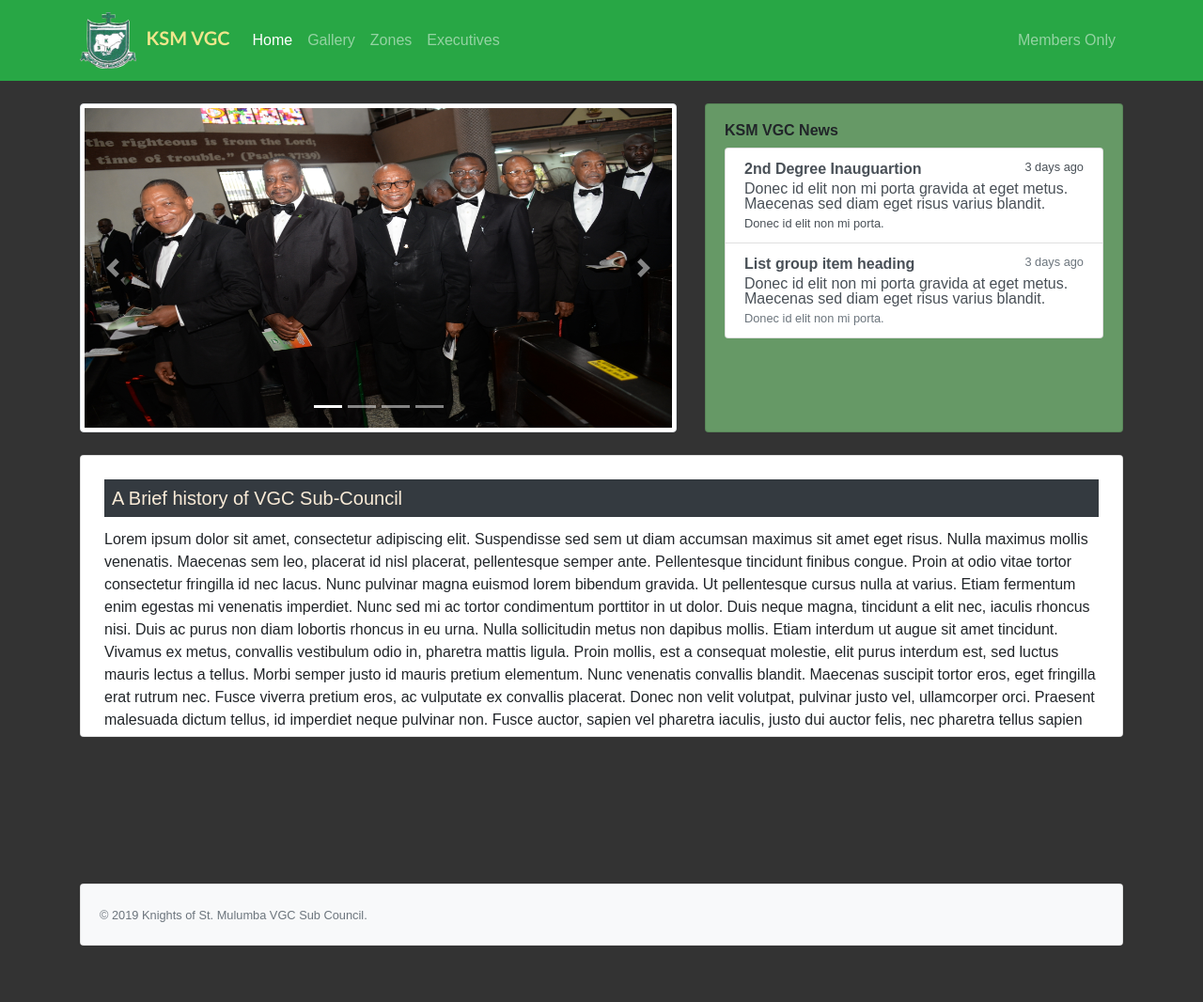
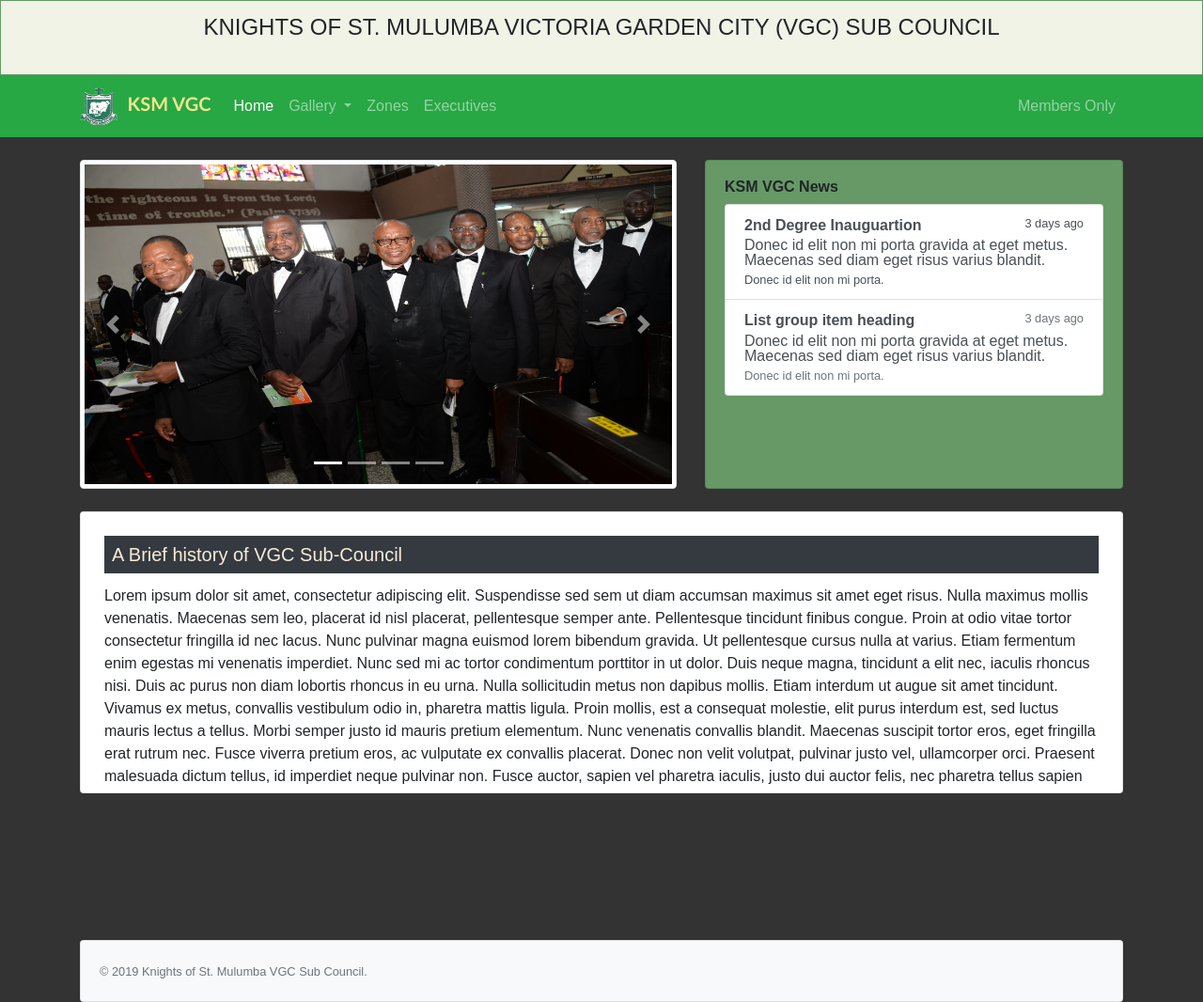
Before and after one commit to dCiciero/ksmvgcsc, a Flask app: page / in a window 1280 px wide. Shown: the whole page at 94% size. Before the commit the page ends 1006 px from the top, so only its background shows below. Run offline with Flask 2, Linux system fonts and the light colour scheme; some libraries are stand-ins or nearby versions.

Commit message:
modified gallery page

```diff
--- a/ksmvgc.py
+++ b/ksmvgc.py
@@ -1,13 +1,13 @@
 from vgcsc import app, db
 from config import Config
-from vgcsc.models import Access, Membership, Profile, Executive, PastExecutive
+from vgcsc.models import * # Access, Membership, Profile, Executive, PastExecutive
 
 
 
 @app.shell_context_processor
 def make_shell_context():
     return {"db": db, "Access": Access, "Membership": Membership, "Executive": Executive, \
-        "PastExecutive":PastExecutive, "Config": Config}
+        "PastExecutive":PastExecutive, "Profile": Profile, "News":News, "Config": Config}
 
 # if __name__ == "__main__":
 #    # with vgcsc.app_context():
--- a/vgcsc/routes.py
+++ b/vgcsc/routes.py
@@ -1,3 +1,4 @@
+import os
 from flask import (
     Blueprint, flash, redirect, render_template, request, url_for
 )
@@ -70,9 +71,10 @@ def exco():
 
 def allowed_file(filename):
     return '.' in filename and \
-           filename.rsplit('.', 1)[1].lower() in ALLOWED_EXTENSIONS
+           filename.rsplit('.', 1)[1].lower() in app.config['ALLOWED_EXTENSIONS']
 
 @app.route('/upload', methods=['GET', 'POST'])
+# @login_required
 def upload_file():
     if request.method == 'POST':
         # check if the post request has the file part
@@ -87,18 +89,13 @@ def upload_file():
             return redirect(request.url)
         if file and allowed_file(file.filename):
             filename = secure_filename(file.filename)
+            print(filename)
+            if not os.path.isdir(os.path.join(app.config['UPLOAD_FOLDER'])):
+                os.mkdir(os.path.join(app.config['UPLOAD_FOLDER']))
             file.save(os.path.join(app.config['UPLOAD_FOLDER'], filename))
             return redirect(url_for('uploaded_file',
                                     filename=filename))
-    return '''
-    <!doctype html>
-    <title>Upload new File</title>
-    <h1>Upload new File</h1>
-    <form method=post enctype=multipart/form-data>
-      <input type=file name=file>
-      <input type=submit value=Upload>
-    </form>
-    '''
+    return render_template('vgcsc/uploads.html')
 
 @app.route('/gallery')
 def gallery():
--- a/vgcsc/static/vgcsc/css/vgcsc.css
+++ b/vgcsc/static/vgcsc/css/vgcsc.css
@@ -1,3 +1,19 @@
+@media (min-width: 600px){
+    #exco_head::before{
+        content: "The Current Executives of VGC Sub-Council"
+    }
+    #banner_head::before{
+        content: "Knights of St. Mulumba Victoria Garden City (VGC) Sub Council"
+    }
+}
+@media (max-width: 599px){
+    #exco_head::before{
+        content: "Current Executives"
+    }
+    #banner_head::before{
+        content: "KSM VGC Sub Council"
+    }
+}
 body, html{
     height: 100%;
     background-color: #333333 ;
@@ -13,6 +29,17 @@ body, html{
 }
 .content {
     height: 100%;
+}
+#banner{
+    height: 80px;
+    border: 1px #696 solid;
+    background-color: #f1f3e6;
+
+}
+#banner p{
+    text-transform: uppercase;
+    margin-top: 10px;
+    font-size: 1.5rem;
 }
 /* img {
     box-shadow: 3px 3px 5px 1px #cccccc;
@@ -89,16 +116,7 @@ body, html{
     height: 250px;  */
 }
 /* Executive Page */
-@media (min-width: 500px){
-    #exco_head::before{
-        content: "The Current Executives of VGC Sub-Council"
-    }
-}
-@media (max-width: 499px){
-    #exco_head::before{
-        content: "Current Executives"
-    }
-}
+
 #exco_head{
     text-align: center;
     /* background-color: green; */
--- a/vgcsc/templates/base.html
+++ b/vgcsc/templates/base.html
@@ -15,27 +15,43 @@
 
 <section>
   {% block navbar %}
+  <div id="banner">
+    <div class="container">
+        <p  id="banner_head" class="text-center"></p>
+    </div>
+  </div>
     <nav class="navbar  navbar-expand-md navbar-dark bg-success">
         <div class="container">
           <button type="button" class="navbar-toggler" data-toggle="collapse" data-target="#navbar_ksmvgc" aria-expanded="false">
               <span class="navbar-toggler-icon"></span>
           </button>
           <a class="navbar-brand" href="{{ url_for('index') }}">
-              <img id="ksmvgc_logo" src="../static/images/brand_img.PNG" width="60" height="60" alt="">
+              <img id="ksmvgc_logo" src="../static/images/brand_img.PNG" width="40" height="40" alt="">
               <label id="ksmvgc_label" for="">
                 KSM VGC
               </label>
           </a>
             <div class="collapse navbar-collapse" id="navbar_ksmvgc">
                 <ul class="navbar-nav mr-auto">
-                    <li class="navbar-item active"><a class="nav-link" href="{{url_for('index')}}">Home<span class="sr-only">(current)</span></a></li>
+                    <li class="nav-item active"><a class="nav-link" href="{{url_for('index')}}">Home<span class="sr-only">(current)</span></a></li>
 
-                    <li class="navbar-item" ><a class="nav-link" href="{{ url_for('gallery') }}">Gallery</a></li>
-                    <li class="navbar-item" ><a class="nav-link" href="{{url_for('zones')}}">Zones</a></li>
-                    <li class="navbar-item" ><a class="nav-link" href="{{url_for('exco')}}">Executives</a></li>
+                    <li class="nav-item dropdown" >
+                      <a class="nav-link dropdown-toggle" href="#" id="galleryDropdown" role="button"
+                        data-toggle="dropdown" aria-haspopup="true" aria-expanded="false">
+                        Gallery
+                      </a>
+                      <div class="dropdown-menu" aria-labelledby="galleryDropdown">
+                        <a class="dropdown-item" href="#">Inauguration Pictures</a>
+                        <!-- <a class="dropdown-item" href="#">Another action</a>
+                        <div class="dropdown-divider"></div>
+                        <a class="dropdown-item" href="#">Something else here</a> -->
+                      </div>
+                    </li>
+                    <li class="nav-item" ><a class="nav-link" href="{{url_for('zones')}}">Zones</a></li>
+                    <li class="nav-item" ><a class="nav-link" href="{{url_for('exco')}}">Executives</a></li>
                 </ul>
                 <ul class="navbar-nav ml-auto">
-                  <li class="navbar-item" ><a class="nav-link" href="{{url_for('membership')}}">Members Only</a></li>
+                  <li class="nav-item" ><a class="nav-link" href="{{url_for('membership')}}">Members Only</a></li>
                 </ul>
             </div>
         </div>
```
Also changed, not shown: vgcsc/models.py (+16 -0 lines), vgcsc/templates/vgcsc/gallery.html (+23 -1 lines), vgcsc/templates/vgcsc/uploads.html (added, +23 -0 lines).
